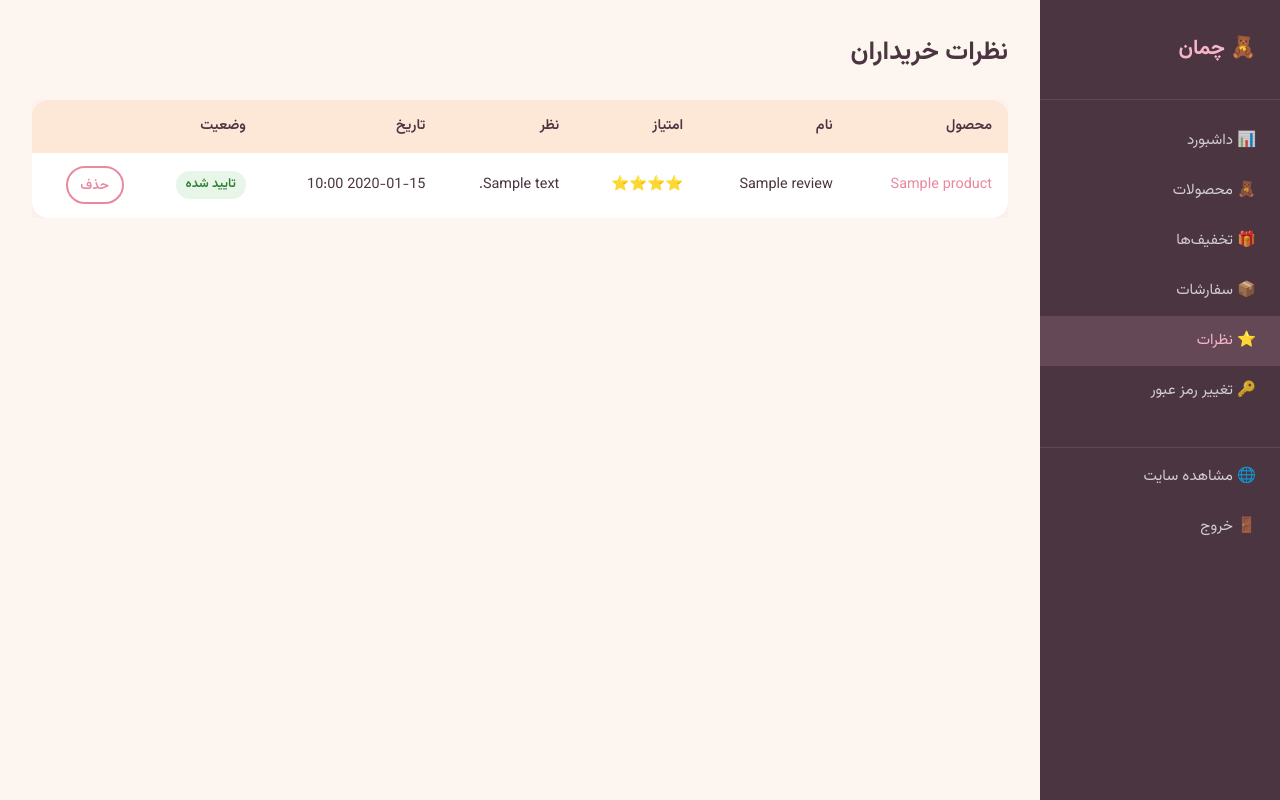
After one commit to akhlaghimaryam91-stack/chamaands, a Flask app: page /admin/reviews in a window 1280 px wide. The commit adds this page. Run offline with Flask 3, Linux system fonts and the light colour scheme; the visitor is signed in with stand-in values (Sample User, id 1); tables that the repository leaves empty hold one stand-in row (values such as "Sample post").

Commit message:
افزودن قابلیت نظرات خریداران برای هر محصول (بدون نیاز به ورود، با تایید ادمین)
- مدل Review با تایید دستی ادمین قبل از نمایش عمومی
- فرم ثبت نظر (نام، امتیاز، متن) در صفحه محصول
- نمایش میانگین امتیاز و لیست نظرات تاییدشده
- پنل مدیریت نظرات در ادمین (تایید/حذف)

```diff
--- a/app.py
+++ b/app.py
@@ -8,7 +8,7 @@ from werkzeug.security import generate_password_hash, check_password_hash
 from functools import wraps
 
 import config
-from models import db, Product, ProductImage, Discount, Order, OrderItem, AdminUser
+from models import db, Product, ProductImage, Discount, Order, OrderItem, AdminUser, Review
 
 app = Flask(__name__)
 app.config.from_object(config)
@@ -103,6 +103,24 @@ def index():
 def product_detail(pid):
     product = Product.query.get_or_404(pid)
     return render_template('product.html', product=product)
+
+
+@app.route('/product/<int:pid>/review', methods=['POST'])
+def product_review(pid):
+    product = Product.query.get_or_404(pid)
+    name = request.form.get('name', '').strip()
+    rating = request.form.get('rating', '').strip()
+    comment = request.form.get('comment', '').strip()
+
+    if not name or rating not in ('1', '2', '3', '4', '5'):
+        flash('لطفاً نام و امتیاز را به‌درستی وارد کنید.', 'error')
+    else:
+        review = Review(product_id=product.id, name=name, rating=int(rating), comment=comment)
+        db.session.add(review)
+        db.session.commit()
+        flash('نظر شما ثبت شد و پس از بررسی نمایش داده می‌شود.', 'success')
+
+    return redirect(url_for('product_detail', pid=product.id))
 
 
 @app.route('/about')
@@ -454,6 +472,33 @@ def admin_discount_delete(did):
     return redirect(url_for('admin_discounts'))
 
 
+@app.route('/admin/reviews')
+@admin_required
+def admin_reviews():
+    reviews = Review.query.order_by(Review.is_approved.asc(), Review.created_at.desc()).all()
+    return render_template('admin/reviews.html', reviews=reviews)
+
+
+@app.route('/admin/reviews/<int:rid>/approve', methods=['POST'])
+@admin_required
+def admin_review_approve(rid):
+    review = Review.query.get_or_404(rid)
+    review.is_approved = True
+    db.session.commit()
+    flash('نظر تایید شد.', 'success')
+    return redirect(url_for('admin_reviews'))
+
+
+@app.route('/admin/reviews/<int:rid>/delete', methods=['POST'])
+@admin_required
+def admin_review_delete(rid):
+    review = Review.query.get_or_404(rid)
+    db.session.delete(review)
+    db.session.commit()
+    flash('نظر حذف شد.', 'success')
+    return redirect(url_for('admin_reviews'))
+
+
 @app.route('/admin/orders')
 @admin_required
 def admin_orders():
--- a/templates/admin/base_admin.html
+++ b/templates/admin/base_admin.html
@@ -27,6 +27,10 @@
        class="{% if 'order' in request.endpoint %}active{% endif %}">
       📦 سفارشات
     </a>
+    <a href="{{ url_for('admin_reviews') }}"
+       class="{% if 'review' in request.endpoint %}active{% endif %}">
+      ⭐ نظرات
+    </a>
     <a href="{{ url_for('admin_change_password') }}"
        class="{% if request.endpoint == 'admin_change_password' %}active{% endif %}">
       🔑 تغییر رمز عبور
--- /dev/null
+++ b/templates/admin/reviews.html
@@ -0,0 +1,61 @@
+{% extends 'admin/base_admin.html' %}
+{% block title %}نظرات - چمان{% endblock %}
+
+{% block content %}
+<h1>نظرات خریداران</h1>
+
+<div style="overflow-x:auto">
+<table class="data-table">
+  <thead>
+    <tr>
+      <th>محصول</th>
+      <th>نام</th>
+      <th>امتیاز</th>
+      <th>نظر</th>
+      <th>تاریخ</th>
+      <th>وضعیت</th>
+      <th></th>
+    </tr>
+  </thead>
+  <tbody>
+    {% for review in reviews %}
+    <tr>
+      <td>
+        {% if review.product %}
+          <a href="{{ url_for('product_detail', pid=review.product.id) }}" target="_blank">{{ review.product.name }}</a>
+        {% else %}
+          —
+        {% endif %}
+      </td>
+      <td>{{ review.name }}</td>
+      <td>{{ '⭐' * review.rating }}</td>
+      <td style="max-width:280px">{{ review.comment or '—' }}</td>
+      <td>{{ review.created_at.strftime('%Y-%m-%d %H:%M') if review.created_at else '' }}</td>
+      <td>
+        {% if review.is_approved %}
+          <span class="status-badge status-paid">تایید شده</span>
+        {% else %}
+          <span class="status-badge status-pending">در انتظار تایید</span>
+        {% endif %}
+      </td>
+      <td>
+        <div style="display:flex;gap:.4rem">
+          {% if not review.is_approved %}
+          <form method="post" action="{{ url_for('admin_review_approve', rid=review.id) }}">
+            <button type="submit" class="btn btn-primary" style="padding:.4rem .8rem;font-size:.85rem">تایید</button>
+          </form>
+          {% endif %}
+          <form method="post" action="{{ url_for('admin_review_delete', rid=review.id) }}"
+                onsubmit="return confirm('این نظر حذف شود؟')">
+            <button type="submit" class="btn btn-outline" style="padding:.4rem .8rem;font-size:.85rem">حذف</button>
+          </form>
+        </div>
+      </td>
+    </tr>
+    {% else %}
+    <tr><td colspan="7" style="text-align:center;color:var(--text-light)">هنوز نظری ثبت نشده.</td></tr>
+    {% endfor %}
+  </tbody>
+</table>
+</div>
+{% endblock %}
```
Also changed, not shown: models.py (+24 -0 lines), templates/product.html (+74 -0 lines).
